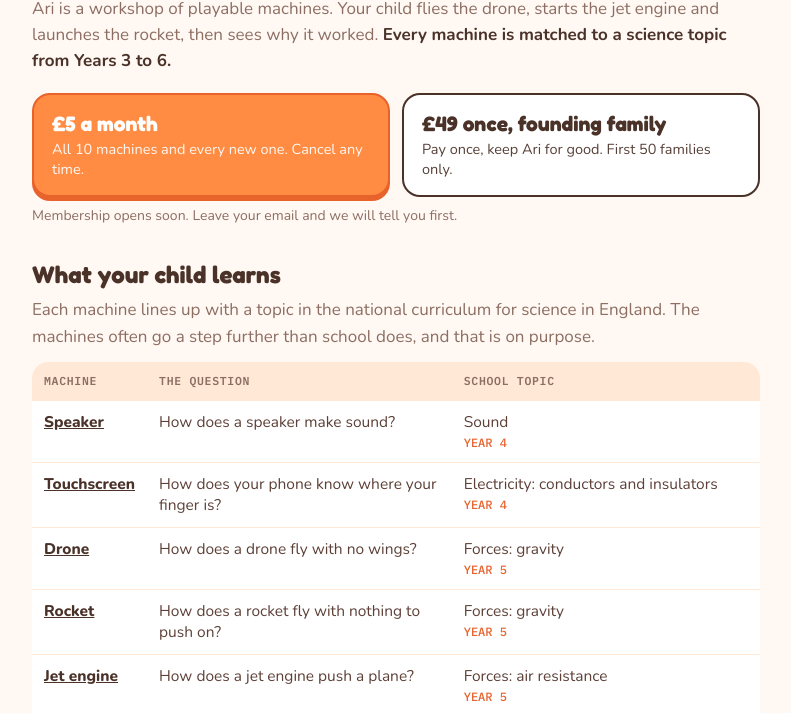
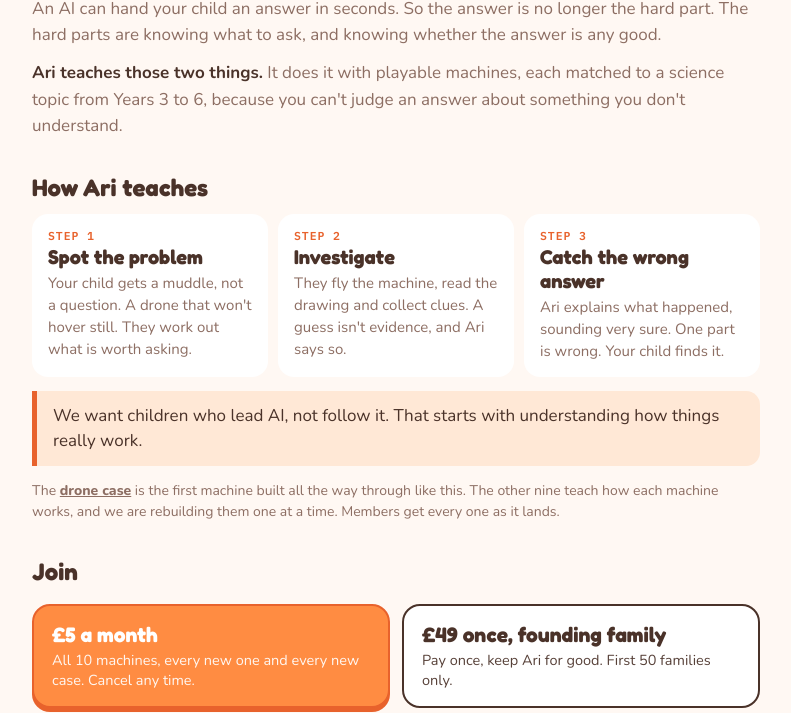
Before and after one commit to kalhalla/ari-landing, a plain HTML site: page join.html in a window 1280 px wide. Shown: the part 207-920 px from the top of the page, without its empty margins (244-1035 px from the left). Drawn offline with nearby package versions, Linux system fonts and the light colour scheme; a script that the page names is missing.

Commit message:
Parents' pages: lead with how Ari teaches (spot the problem, investigate, catch the wrong answer)
Join page, wall and welcome page now put the teaching method first, with the school science as what it is taught through.

Co-Authored-By: Claude Fable 5.2 <noreply@anthropic.com>
Claude-Session: https://claude.ai/code/session_01T2n5LUfP7UrXvbjYWCxV8s

```diff
--- a/ari-paywall.js
+++ b/ari-paywall.js
@@ -154,10 +154,10 @@
         '<h2 id="ariw-title">Unlock ' + m.name + ', and every other machine</h2>' +
         '<span class="ariw-topic">Matches ' + m.topic + '</span>' +
         '<p>Your ' + CONFIG.freeMachines + ' free machines are used up. Join to open all <b>' + TOTAL + ' machines</b>, and every new one we add.</p>' +
-        '<p>Each machine is matched to a science topic your child meets at school in Years 3 to 6.</p>' +
+        '<p>Ari teaches children to <b>ask the right question, test it, and catch a confident answer that is wrong</b>, using the science they meet at school in Years 3 to 6.</p>' +
         '<a class="ariw-opt main" data-plan="monthly" href="' + payLink(LINKS.monthly, id) + '"><strong>' + CONFIG.monthlyPrice + ' a month</strong><span>Cancel any time. 14-day refund.</span></a>' +
         '<a class="ariw-opt" data-plan="lifetime" href="' + payLink(LINKS.lifetime, id) + '"><strong>' + CONFIG.lifetimePrice + ' once, founding family</strong><span>Pay once, keep Ari for good. First ' + CONFIG.lifetimeCap + ' families only. 14-day refund.</span></a>' +
-        '<div class="ariw-foot"><a href="/join.html">What your child learns</a> · <a href="/terms.html">Terms</a> · <a href="/">Back to the free machine</a></div>' +
+        '<div class="ariw-foot"><a href="/join.html">How Ari teaches</a> · <a href="/terms.html">Terms</a> · <a href="/">Back to the free machine</a></div>' +
       '</div>';
 
     var mount = function () {
--- a/join.html
+++ b/join.html
@@ -4,7 +4,7 @@
   <meta charset="UTF-8">
   <meta name="viewport" content="width=device-width, initial-scale=1.0, viewport-fit=cover">
   <title>Ari – For parents</title>
-  <meta name="description" content="Playable machines matched to the science your child meets in Years 3 to 6. Three free to try.">
+  <meta name="description" content="Ari teaches children to ask the right question, test it and catch a wrong answer, using playable machines matched to Years 3 to 6 science. Three free to try.">
   <meta name="theme-color" content="#FFF8F3">
   <meta name="color-scheme" content="light">
   <link rel="preconnect" href="https://fonts.googleapis.com">
@@ -34,6 +34,13 @@
     .opt strong { display: block; font-family: 'Fredoka', sans-serif; font-size: 21px; font-weight: 700; }
     .opt span { display: block; font-size: 14.5px; margin-top: 3px; opacity: .93; }
     .fine { font-size: 14px; }
+    .how { display: grid; gap: 10px; margin: 12px 0 10px; }
+    @media (min-width: 620px) { .how { grid-template-columns: repeat(3, 1fr); } }
+    .how div { background: #fff; border-radius: 16px; padding: 14px 16px; }
+    .how i { display: block; font-style: normal; font-family: var(--mono); font-size: 11.5px; font-weight: 600; letter-spacing: .08em; color: var(--orange-dark); }
+    .how b { display: block; font-family: 'Fredoka', sans-serif; font-size: 20px; color: var(--ink); margin: 2px 0 4px; }
+    .how span { display: block; font-size: 15px; line-height: 1.45; color: var(--brown-mid); }
+    .pull { border-left: 5px solid var(--orange-dark); background: var(--peach-mid); border-radius: 0 14px 14px 0; padding: 12px 16px; color: var(--ink); font-size: 17px; line-height: 1.5; margin: 14px 0; }
     table { width: 100%; border-collapse: collapse; margin-top: 8px; background: #fff; border-radius: 16px; overflow: hidden; }
     th, td { text-align: left; padding: 11px 12px; font-size: 15.5px; line-height: 1.35; vertical-align: top; border-bottom: 1px solid var(--peach-mid); }
     th { font-family: var(--mono); font-size: 11.5px; letter-spacing: .06em; text-transform: uppercase; color: var(--brown-mid); background: var(--peach-mid); }
@@ -53,18 +60,30 @@
     </nav>
     <header>
       <div class="eyebrow">For parents</div>
-      <h1>The science they do at school, <em>in machines they can play.</em></h1>
-      <p>Ari is a workshop of playable machines. Your child flies the drone, starts the jet engine and launches the rocket, then sees why it worked. <b>Every machine is matched to a science topic from Years 3 to 6.</b></p>
+      <h1>The science they do at school, <em>taught for a world with AI in it.</em></h1>
+      <p>An AI can hand your child an answer in seconds. So the answer is no longer the hard part. The hard parts are knowing what to ask, and knowing whether the answer is any good.</p>
+      <p><b>Ari teaches those two things.</b> It does it with playable machines, each matched to a science topic from Years 3 to 6, because you can't judge an answer about something you don't understand.</p>
     </header>
 
+    <h2>How Ari teaches</h2>
+    <div class="how">
+      <div><i>STEP 1</i><b>Spot the problem</b><span>Your child gets a muddle, not a question. A drone that won't hover still. They work out what is worth asking.</span></div>
+      <div><i>STEP 2</i><b>Investigate</b><span>They fly the machine, read the drawing and collect clues. A guess isn't evidence, and Ari says so.</span></div>
+      <div><i>STEP 3</i><b>Catch the wrong answer</b><span>Ari explains what happened, sounding very sure. One part is wrong. Your child finds it.</span></div>
+    </div>
+    <p class="pull">We want children who lead AI, not follow it. That starts with understanding how things really work.</p>
+    <p class="fine">The <a href="/drone.html#case" style="color:inherit;font-weight:800">drone case</a> is the first machine built all the way through like this. The other nine teach how each machine works, and we are rebuilding them one at a time. Members get every one as it lands.</p>
+
+    <h2>Join</h2>
+
     <div class="opts" id="opts">
-      <a class="opt main" id="optMonthly" href="/#signup"><strong>£5 a month</strong><span>All 10 machines and every new one. Cancel any time.</span></a>
+      <a class="opt main" id="optMonthly" href="/#signup"><strong>£5 a month</strong><span>All 10 machines, every new one and every new case. Cancel any time.</span></a>
       <a class="opt" id="optLifetime" href="/#signup"><strong>£49 once, founding family</strong><span>Pay once, keep Ari for good. First 50 families only.</span></a>
     </div>
     <p class="fine" id="optNote">Three machines are free to try first, with no sign-up. Full refund within 14 days if you change your mind. <a href="/terms.html" style="color:inherit">Terms</a>.</p>
 
-    <h2>What your child learns</h2>
-    <p>Each machine lines up with a topic in the national curriculum for science in England. The machines often go a step further than school does, and that is on purpose.</p>
+    <h2>The science inside</h2>
+    <p>Thinking skills need something real to think about. Each machine lines up with a topic in the national curriculum for science in England. The machines often go a step further than school does, and that is on purpose.</p>
     <table>
       <thead><tr><th>Machine</th><th>The question</th><th>School topic</th></tr></thead>
       <tbody>
```
Also changed, not shown: welcome.html (+8 -0 lines).
